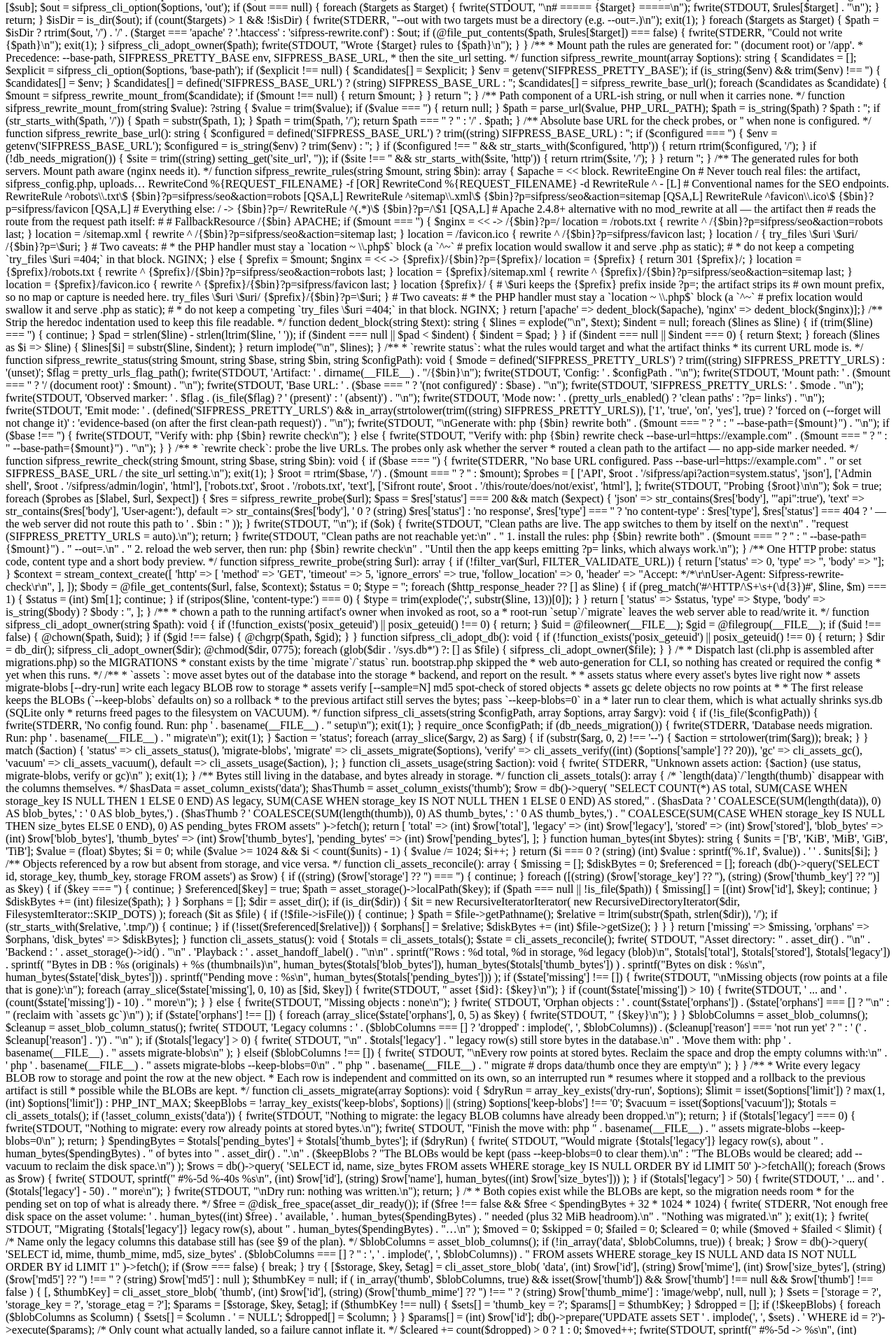
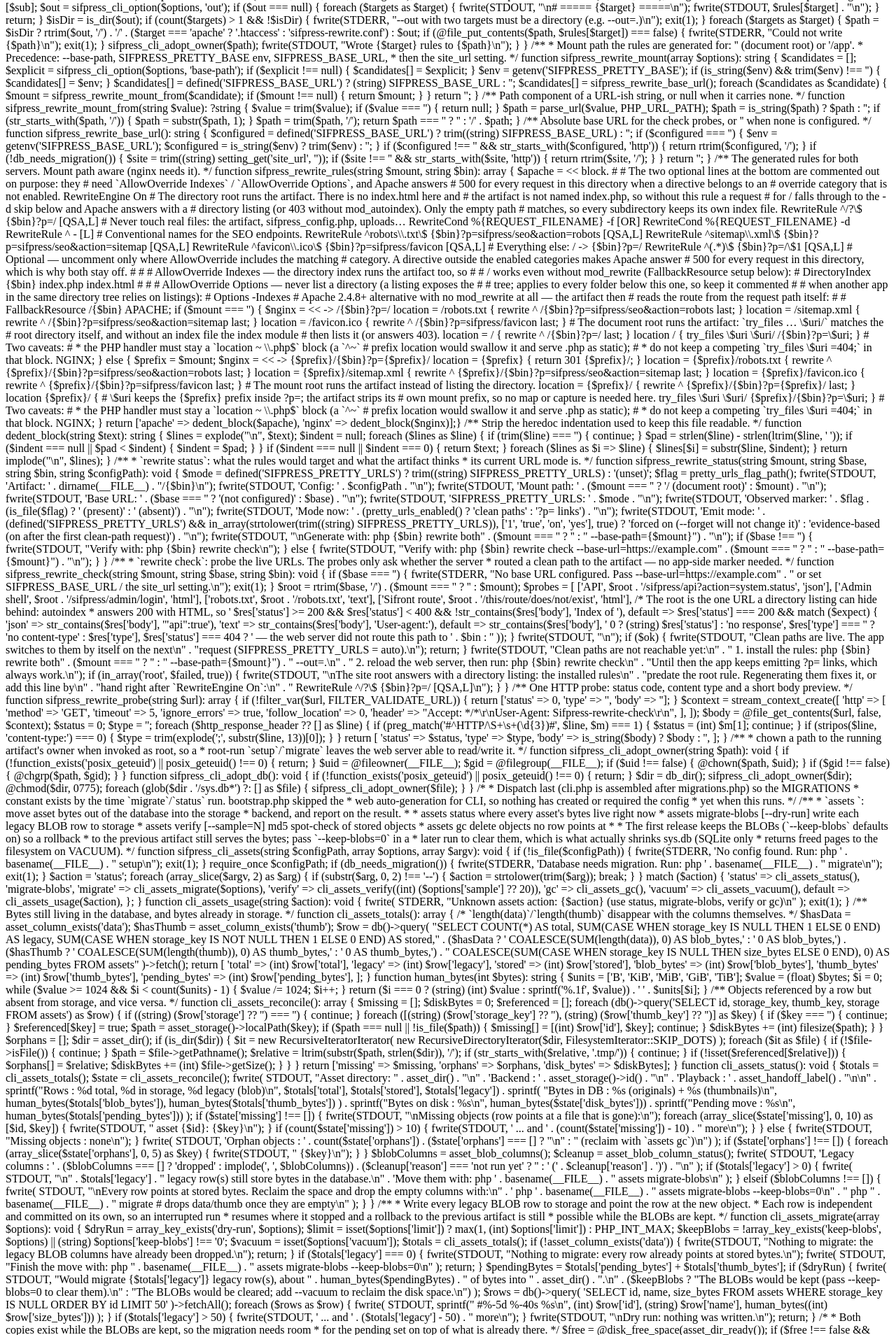
Before and after one commit to liyu1981/sifpress, a PHP site: page /cli.php in a window 1280 px wide. Shown: the part 2382-4290 px from the top of the page at 70% size. Run offline with PHP 8.4, Linux system fonts and the light colour scheme.

Commit message:
fix(routing): serve the site root instead of a directory listing
`rewrite apache`/`rewrite nginx` handed every non-file path to the
artifact, but a request for `/` is a directory: the `-d` skip stopped
before the catch-all and autoindex answered "Index of /" — there is no
index.html, and the artifact is not named index.php, so DirectoryIndex
never matches it either.

- Apache: `RewriteRule ^/?$ <artifact>?p=/ [QSA,L]` right after
  RewriteEngine On (before the -f/-d skip). Only the empty path
  matches, so subdirectories keep their own index files.
- nginx: exact-match `location = /` (and `= <mount>/`), since
  `try_files … $uri/` matches the root directory and the index module
  then lists it or answers 403.
- DirectoryIndex / Options -Indexes ship commented, labelled with the
  AllowOverride category they need: active under the promised
  AllowOverride FileInfo they make Apache answer 500 for the whole
  directory (verified on 2.4.58).
- `rewrite check` probes the site root and fails on a directory listing
  (autoindex is a 200 with HTML, which the old `<html` check passed),
  printing the exact rule to add when the installed rules predate this.

Verified against Apache 2.4.58 + mod_php with the artifact at the
document root: `/` renders the sifront, API/admin/robots/sifront routes
and a sibling app's own index keep working, no .htaccess errors.

```diff
--- a/src/cli.php
+++ b/src/cli.php
@@ -1174,9 +1174,21 @@ function sifpress_rewrite_rules(string $mount, string $bin): array
     #
     # Requires mod_rewrite, and either `AllowOverride FileInfo` for this
     # directory or the same directives inside a <Directory> block.
+    #
+    # The two optional lines at the bottom are commented out on purpose: they
+    # need `AllowOverride Indexes` / `AllowOverride Options`, and Apache answers
+    # 500 for every request in this directory when a directive belongs to an
+    # override category that is not enabled.
 
     <IfModule mod_rewrite.c>
         RewriteEngine On
+
+        # The directory root runs the artifact. There is no index.html here and
+        # the artifact is not named index.php, so without this rule a request
+        # for / falls through to the -d skip below and Apache answers with a
+        # directory listing (or 403 without mod_autoindex). Only the empty path
+        # matches, so every subdirectory keeps its own index file.
+        RewriteRule ^/?\$ {$bin}?p=/ [QSA,L]
 
         # Never touch real files: the artifact, sifpress_config.php, uploads…
         RewriteCond %{REQUEST_FILENAME} -f [OR]
@@ -1191,6 +1203,19 @@ function sifpress_rewrite_rules(string $mount, string $bin): array
         # Everything else: /<route> -> {$bin}?p=/<route>
         RewriteRule ^(.*)\$ {$bin}?p=/\$1 [QSA,L]
     </IfModule>
+
+    # Optional — uncomment only where AllowOverride includes the matching
+    # category. A directive outside the enabled categories makes Apache answer
+    # 500 for every request in this directory, which is why both stay off.
+    #
+    #   # AllowOverride Indexes — the directory index runs the artifact too, so
+    #   # / works even without mod_rewrite (FallbackResource setup below):
+    #   DirectoryIndex {$bin} index.php index.html
+    #
+    #   # AllowOverride Options — never list a directory (a listing exposes the
+    #   # tree; applies to every folder below this one, so keep it commented
+    #   # when another app in the same directory tree relies on listings):
+    #   Options -Indexes
 
     # Apache 2.4.8+ alternative with no mod_rewrite at all — the artifact then
     # reads the route from the request path itself:
@@ -1212,6 +1237,11 @@ function sifpress_rewrite_rules(string $mount, string $bin): array
         location = /sitemap.xml { rewrite ^ /{$bin}?p=sifpress/seo&action=sitemap last; }
         location = /favicon.ico { rewrite ^ /{$bin}?p=sifpress/favicon             last; }
 
+        # The document root runs the artifact: `try_files … \$uri/` matches the
+        # root directory itself, and without an index file the index module
+        # then lists it (or answers 403).
+        location = / { rewrite ^ /{$bin}?p=/ last; }
+
         location / {
             try_files \$uri \$uri/ /{$bin}?p=\$uri;
         }
@@ -1238,6 +1268,9 @@ function sifpress_rewrite_rules(string $mount, string $bin): array
         location = {$prefix}/robots.txt  { rewrite ^ {$prefix}/{$bin}?p=sifpress/seo&action=robots  last; }
         location = {$prefix}/sitemap.xml { rewrite ^ {$prefix}/{$bin}?p=sifpress/seo&action=sitemap last; }
         location = {$prefix}/favicon.ico { rewrite ^ {$prefix}/{$bin}?p=sifpress/favicon             last; }
+
+        # The mount root runs the artifact instead of listing the directory.
+        location = {$prefix}/ { rewrite ^ {$prefix}/{$bin}?p={$prefix}/ last; }
 
         location {$prefix}/ {
             # \$uri keeps the {$prefix} prefix inside ?p=; the artifact strips its
@@ -1334,20 +1367,32 @@ function sifpress_rewrite_check(string $mount, string $base, string $bin): void
         ['Admin shell', $root . '/sifpress/admin/login', 'html'],
         ['robots.txt', $root . '/robots.txt', 'text'],
         ['Sifront route', $root . '/this/route/does/not/exist', 'html'],
+        /* The root is the one URL a directory listing can hide behind: autoindex
+         * answers 200 with HTML, so '<html' alone would pass it. */
+        ['Site root', $root . '/', 'root'],
     ];
 
     fwrite(STDOUT, "Probing {$root}\n\n");
     $ok = true;
+    $failed = [];
 
     foreach ($probes as [$label, $url, $expect]) {
         $res = sifpress_rewrite_probe($url);
-        $pass = $res['status'] === 200 && match ($expect) {
-            'json' => str_contains($res['body'], '"api":true'),
-            'text' => str_contains($res['body'], 'User-agent:'),
-            default => str_contains($res['body'], '<html'),
+        $pass = match ($expect) {
+            'root' => $res['status'] >= 200 && $res['status'] < 400
+                && !str_contains($res['body'], 'Index of '),
+            default => $res['status'] === 200 && match ($expect) {
+                'json' => str_contains($res['body'], '"api":true'),
+                'text' => str_contains($res['body'], 'User-agent:'),
+                default => str_contains($res['body'], '<html'),
+            },
         };
 
         $ok = $ok && $pass;
+
+        if (!$pass) {
+            $failed[] = $expect;
+        }
 
         fwrite(STDOUT, sprintf(
             "  %s %-14s %-12s %s%s\n",
@@ -1375,6 +1420,13 @@ function sifpress_rewrite_check(string $mount, string $base, string $bin): void
         . ($mount === '' ? '' : " --base-path={$mount}") . " --out=.\n"
         . "  2. reload the web server, then run: php {$bin} rewrite check\n"
         . "Until then the app keeps emitting ?p= links, which always work.\n");
+
+    if (in_array('root', $failed, true)) {
+        fwrite(STDOUT, "\nThe site root answers with a directory listing: the installed rules\n"
+            . "predate the root rule. Regenerating them fixes it, or add this line by\n"
+            . "hand right after `RewriteEngine On`:\n"
+            . "    RewriteRule ^/?\$ {$bin}?p=/ [QSA,L]\n");
+    }
 }
 
 /** One HTTP probe: status code, content type and a short body preview. */
```
